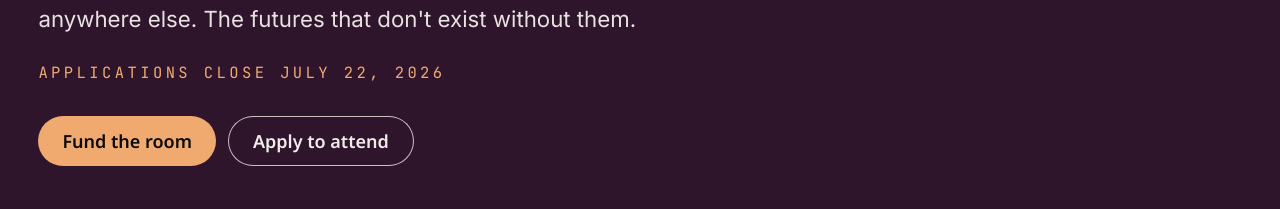
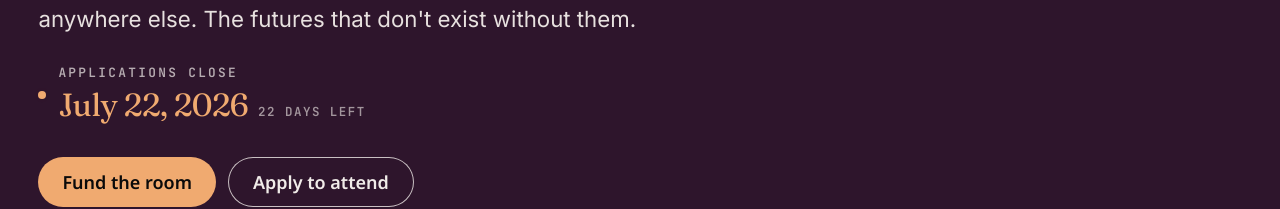
Before and after one commit to mason-u-borchard/synapse-conference-prototype, a Next.js app: page / in a window 1280 px wide. Shown: the part 567-776 px from the top of the page. Built offline with nearby package versions, Linux system fonts and the light colour scheme; no server answers; a web font is replaced by a local one.

Commit message:
07/08/26 14:09:23

```diff
--- a/src/app/apply/page.tsx
+++ b/src/app/apply/page.tsx
@@ -1,7 +1,8 @@
-// _Last updated: 2026-06-26_
+// _Last updated: 2026-07-08_
 import type { Metadata } from "next";
 import Link from "next/link";
 import { ApplicationForm } from "@/components/application-form";
+import { ApplicationDeadline } from "@/components/application-deadline";
 
 export const metadata: Metadata = {
   title: "Apply",
@@ -16,9 +17,9 @@ export default function ApplyPage() {
         <h1 className="text-display-lg text-balance">
           Apply to attend
         </h1>
-        <p className="mt-4 font-mono text-sm uppercase tracking-[0.18em] text-muted-foreground">
-          Applications close July 22, 2026
-        </p>
+        <div className="mt-6">
+          <ApplicationDeadline />
+        </div>
       </header>
 
       {/* Framing copy per Kelly's 2026-05-26 application draft -- the
--- a/src/app/attend/page.tsx
+++ b/src/app/attend/page.tsx
@@ -1,8 +1,9 @@
-// _Last updated: 2026-06-24_
+// _Last updated: 2026-07-08_
 import type { Metadata } from "next";
 import Link from "next/link";
 import { FlaskConical, Building2, Atom, Flame, Sparkles } from "lucide-react";
 import { DisciplineCard } from "@/components/discipline-card";
+import { ApplicationDeadline } from "@/components/application-deadline";
 
 export const metadata: Metadata = {
   title: { absolute: "Attend The Synapse | San Diego · Oct 9–11, 2026" },
@@ -49,9 +50,15 @@ export default function AttendPage() {
               <p className="mt-6">
                 This is a small gathering by design. A limited number of places are open to those who support a high-trust, high-contribution environment &mdash; people working in disciplines that don&apos;t have names yet, and those committed to stand with them: researchers and builders, scholars and practitioners, academics and executives.
               </p>
-              <p className="mt-6">Applications are open through July 22, 2026.</p>
             </div>
-            <div className="mt-10">
+            {/* Deadline plate replaces the old "Applications are open
+                through July 22, 2026." line (2026-07-08) -- pairs the
+                date with a live day-count right above the CTA. onLight
+                tone: a warm chip tuned for the off-white hero. */}
+            <div className="mt-8">
+              <ApplicationDeadline tone="onLight" variant="minimal" />
+            </div>
+            <div className="mt-8">
               <Link
                 href="/apply"
                 className="inline-flex h-[50px] items-center btn-solid-glow rounded-full bg-oxide-100 px-6 font-noto text-lg font-semibold text-off-black transition-transform hover:-translate-y-0.5"
--- a/src/app/page.tsx
+++ b/src/app/page.tsx
@@ -1,7 +1,9 @@
+// _Last updated: 2026-07-08_
 import Link from "next/link";
 import { meta } from "@/lib/content";
 import { HeroTicker } from "@/components/hero-ticker";
 import { DisciplineCard } from "@/components/discipline-card";
+import { ApplicationDeadline } from "@/components/application-deadline";
 
 // Home title + description come from the layout's default metadata
 // (Kelly's 2026-05-26 SEO copy) so there's a single source of truth.
@@ -131,17 +133,15 @@ export default function HomePage() {
             <p className="mt-7 max-w-[60ch] font-sans text-[clamp(1.125rem,0.8vw+0.75rem,1.5rem)] leading-[1.55] text-off-white/95">
               Four fields. Three days. The conversations that don't happen anywhere else. The futures that don't exist without them.
             </p>
-            {/* Application-deadline line per Mason's 2026-06-30 audit:
-                conferences typically front-and-center the deadline in the
-                hero. Sits between the subhead and the CTAs in mono
-                uppercase, oxide-100 accent against the dark amethyst so
-                it draws the eye without competing with the headline.
-                Size bumped 07-01 per Taylor's audit -- now matches the
-                disciplines eyebrow so both mono lines carry the same
-                weight bracketing the headline. */}
-            <p className="mt-6 font-mono text-[clamp(0.875rem,0.4vw+0.65rem,1.125rem)] uppercase tracking-[0.22em] text-oxide-100">
-              Applications close July 22, 2026
-            </p>
+            {/* Application-deadline plate per Mason's 2026-07-08 audit:
+                the flat mono line was too easy to skim past, so the
+                deadline now sits in a proper plate between the subhead
+                and the CTAs -- the date anchored in Fraunces plus a live
+                day-count that carries the urgency. onDark tone: a glass
+                chip tuned for the deep-amethyst hero. */}
+            <div className="mt-7">
+              <ApplicationDeadline tone="onDark" variant="minimal" />
+            </div>
             <div className="mt-8 flex flex-wrap items-center gap-3">
               <Link
                 href="/invest"
--- /dev/null
+++ b/src/components/application-deadline.tsx
@@ -0,0 +1,213 @@
+// _Last updated: 2026-07-08_
+"use client";
+
+import { useEffect, useState } from "react";
+
+// Deadline treatment used in the /apply, home, and /attend heroes. The
+// date label is the anchor and renders on the server; the live day-count
+// reveals only after mount, so there is never a server/client hydration
+// mismatch on the number. The window auto-closes itself -- once the date
+// passes, it reads "Applications closed" without any code change.
+//
+// Two variants:
+//   plate   -- the full bordered chip (/apply, on the page surface)
+//   minimal -- a clean eyebrow + the date in the brand's warm accent,
+//              for the marketing heroes where the boxed chip is too much
+//
+// Three tones, because the heroes it sits in are fixed regardless of the
+// site theme:
+//   surface -- /apply, theme-driven page surface (light or dark)
+//   onDark  -- home hero, always the deep amethyst backdrop
+//   onLight -- /attend hero, always the off-white backdrop
+// Each tone is a flat class map so a tone never leans on a semantic token
+// that would flip out from under its fixed-tone background.
+const CLOSE_ISO = "2026-07-22T23:59:59-07:00"; // Pacific end-of-day
+const CLOSE_LABEL = "July 22, 2026";
+
+type Tone = "surface" | "onDark" | "onLight";
+type Variant = "plate" | "minimal";
+
+const TONES: Record<
+  Tone,
+  {
+    root: string;
+    hover: string;
+    spine: string;
+    dotCore: string;
+    dotHalo: string;
+    dotClosed: string;
+    eyebrow: string;
+    date: string;
+    accent: string; // the "important text" color -- the brand's warm yellow
+    divider: string;
+    number: string;
+    caption: string;
+  }
+> = {
+  surface: {
+    root: "border-border/70 bg-surface-raised/70 shadow-paper backdrop-blur-sm",
+    hover: "hover:border-border-strong",
+    spine: "from-oxide-100 via-gold to-orchid-200",
+    dotCore: "bg-oxide-200",
+    dotHalo: "bg-oxide-200/50",
+    dotClosed: "bg-neutral-300",
+    eyebrow: "text-muted-foreground",
+    date: "text-ink",
+    accent: "text-oxide-200",
+    divider: "border-border/70",
+    number: "text-oxide-200",
+    caption: "text-muted-foreground",
+  },
+  onDark: {
+    root: "border-off-white/20 bg-off-white/[0.06] shadow-[0_18px_44px_-26px_rgba(0,0,0,0.7)] backdrop-blur-sm",
+    hover: "hover:border-off-white/40",
+    spine: "from-oxide-100 via-gold to-orchid-100",
+    dotCore: "bg-oxide-100",
+    dotHalo: "bg-oxide-100/60",
+    dotClosed: "bg-off-white/40",
+    eyebrow: "text-off-white/70",
+    date: "text-off-white",
+    accent: "text-oxide-100",
+    divider: "border-off-white/20",
+    number: "text-oxide-100",
+    caption: "text-off-white/60",
+  },
+  onLight: {
+    root: "border-neutral-200 bg-off-black/[0.04] shadow-paper",
+    hover: "hover:border-neutral-300",
+    spine: "from-oxide-100 via-gold to-orchid-200",
+    dotCore: "bg-oxide-200",
+    dotHalo: "bg-oxide-200/50",
+    dotClosed: "bg-neutral-300",
+    eyebrow: "text-neutral-300",
+    date: "text-off-black",
+    accent: "text-oxide-200",
+    divider: "border-neutral-200",
+    number: "text-oxide-200",
+    caption: "text-neutral-300",
+  },
+};
+
+export function ApplicationDeadline({
+  tone = "surface",
+  variant = "plate",
+}: {
+  tone?: Tone;
+  variant?: Variant;
+}) {
+  // null until mounted -> avoids hydrating a stale build-time number.
+  const [days, setDays] = useState<number | null>(null);
+  useEffect(() => setDays(daysUntil(CLOSE_ISO)), []);
+
+  const t = TONES[tone];
+  const open = days === null || days > 0;
+
+  // Small live status dot: a slow ping halo around a solid core; goes
+  // quiet (neutral, no halo) once the window has closed. Shared by both
+  // variants.
+  const dot = (
+    <span className="relative flex h-2 w-2" aria-hidden>
+      {open && (
+        <span
+          className={`absolute inline-flex h-full w-full animate-ping rounded-full ${t.dotHalo}`}
+        />
+      )}
+      <span
+        className={`relative inline-flex h-2 w-2 rounded-full ${
+          open ? t.dotCore : t.dotClosed
+        }`}
+      />
+    </span>
+  );
+
+  if (variant === "minimal") {
+    return (
+      <div className="flex items-center gap-3">
+        {dot}
+        <div className="leading-tight">
+          <p
+            className={`font-mono text-[0.8rem] font-semibold uppercase tracking-[0.18em] ${t.eyebrow}`}
+          >
+            {open ? "Applications close" : "Applications closed"}
+          </p>
+          <p className="mt-1 flex items-baseline gap-2.5">
+            {/* The date is the important text -- set in the brand's warm
+                accent so it pops out of the hero. */}
+            <span
+              className={`font-serif text-[clamp(1.5rem,1.2vw+1.05rem,2rem)] tracking-tight tabular-nums ${t.accent}`}
+            >
+              {CLOSE_LABEL}
+            </span>
+            {days !== null && days > 0 && (
+              <span
+                className={`animate-fade-up font-mono text-[0.78rem] font-semibold uppercase tracking-[0.12em] tabular-nums ${t.caption}`}
+              >
+                {days === 1 ? "1 day left" : `${days} days left`}
+              </span>
+            )}
+          </p>
+        </div>
+      </div>
+    );
+  }
+
+  return (
+    <div
+      className={`group relative inline-flex items-stretch gap-5 overflow-hidden rounded-2xl border py-3.5 pl-6 pr-7 transition-[border-color,transform] duration-500 ease-out-expo hover:-translate-y-0.5 ${t.root} ${t.hover}`}
+    >
+      {/* Warm accent spine -- the one hit of color that pulls the eye. */}
+      <span
+        aria-hidden
+        className={`absolute inset-y-0 left-0 w-1 bg-gradient-to-b ${t.spine}`}
+      />
+
+      <div className="flex items-center gap-3.5">
+        {dot}
+        <div className="leading-none">
+          <p
+            className={`font-mono text-[0.62rem] uppercase tracking-[0.22em] ${t.eyebrow}`}
+          >
+            {open ? "Applications close" : "Applications closed"}
+          </p>
+          <p
+            className={`mt-1.5 font-serif text-2xl tracking-tight tabular-nums ${t.date}`}
+          >
+            {CLOSE_LABEL}
+          </p>
+        </div>
+      </div>
+
+      {/* Countdown -- appears after mount with a soft fade so there's no
+          hydration flash. This large tabular numeral is the memorable beat. */}
+      {days !== null && (
+        <div
+          className={`flex animate-fade-up items-center border-l pl-5 ${t.divider}`}
+        >
+          <div className="text-center leading-none">
+            <p
+              className={`font-serif text-3xl font-medium tabular-nums ${t.number}`}
+            >
+              {days > 0 ? days : days === 0 ? "0" : "—"}
+            </p>
+            <p
+              className={`mt-1.5 font-mono text-[0.58rem] uppercase tracking-[0.18em] ${t.caption}`}
+            >
+              {days > 1
+                ? "days left"
+                : days === 1
+                  ? "day left"
+                  : days === 0
+                    ? "closes today"
+                    : "window closed"}
+            </p>
+          </div>
+        </div>
+      )}
+    </div>
+  );
+}
+
+function daysUntil(iso: string): number {
+  const ms = new Date(iso).getTime() - Date.now();
+  return Math.ceil(ms / 86_400_000);
+}
```
